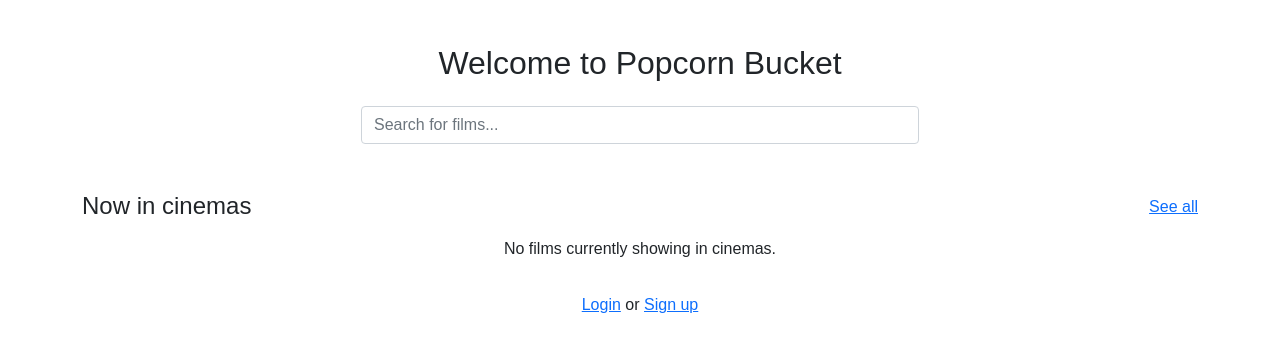
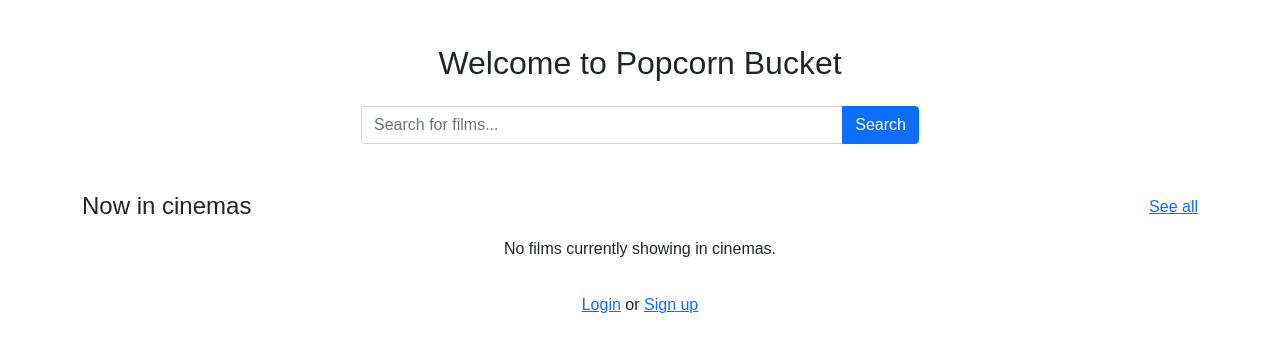
Before and after one commit to 3010468m/PopcornBucket, a Django app: page / in a window 1280 px wide. Shown: the part 142-494 px from the top of the page. Run offline with Django 3.2, Linux system fonts and the light colour scheme; data that the repository does not hold is empty.

Commit message:
Add search functionality to film list and update homepage search form

```diff
--- a/popcornbucket/views.py
+++ b/popcornbucket/views.py
@@ -26,6 +26,10 @@ def film_list(request):
 
     sort = request.GET.get('sort')
     genre_id = request.GET.get('genre')
+    query = request.GET.get('q')
+
+    if query:
+        films = films.filter(title__icontains=query)
 
     if genre_id:
         films = films.filter(genre_id=genre_id)
@@ -38,6 +42,7 @@ def film_list(request):
     context = {
         'films': films,
         'genres': genres,
+        'query':query,
     }
     return render(request, 'popcornbucket/film_list.html', context)
 
--- a/templates/popcornbucket/homepage.html
+++ b/templates/popcornbucket/homepage.html
@@ -4,9 +4,12 @@
 <div class="container text-center mt-4">
     <h2>Welcome to Popcorn Bucket</h2>
 
-    <div class="my-4">
-        <input type="text" class="form-control w-50 mx-auto" placeholder="Search for films...">
-    </div>
+    <form method="get" action="{% url 'film_list' %}" class="my-4">
+        <div class="input-group w-50 mx-auto">
+            <input type="text" name="q" class="form-control" placeholder="Search for films...">
+            <button type="submit" class="btn btn-primary">Search</button>
+        </div>
+    </form>
 
     <div class="d-flex justify-content-between align-items-center mt-5 mb-3">
         <h4 class="mb-0">Now in cinemas</h4>
```
Also changed, not shown: templates/popcornbucket/film_list.html (+7 -2 lines).
